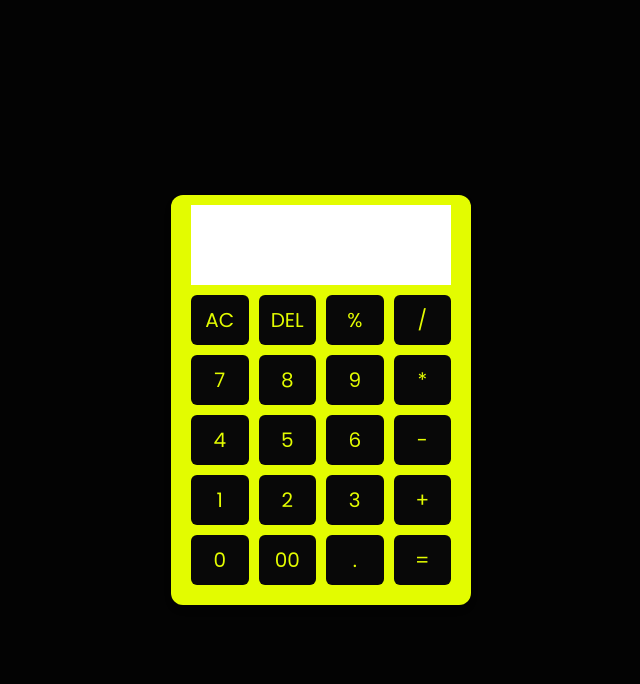
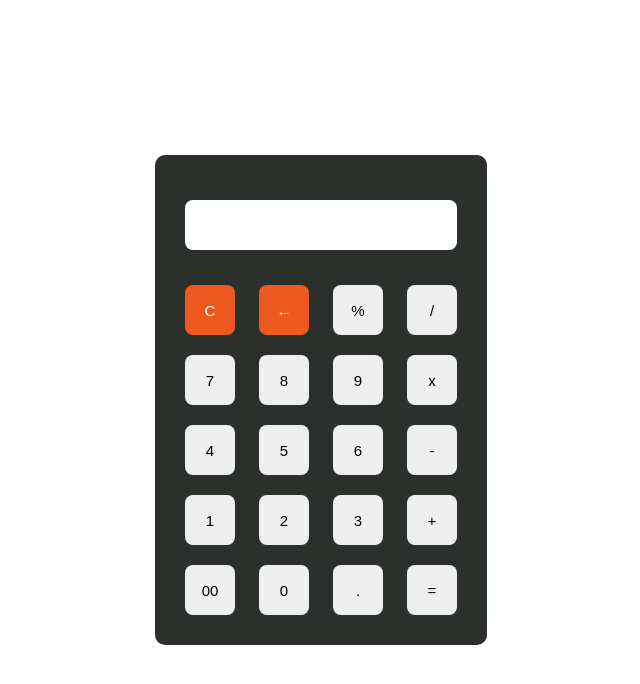
Before and after one commit to AkashBalaSudharson/CODSOFT, a plain HTML site: page calc/index.html in a window 1280 px wide. Shown: the whole page, without its empty margins (319-959 px from the left). Drawn offline with Linux system fonts and the light colour scheme.

Commit message:
Add files via upload

```diff
--- a/calc/css/styles.css
+++ b/calc/css/styles.css
@@ -1,55 +1,49 @@
-/* Import Google font - Poppins */
-@import url("https://fonts.googleapis.com/css2?family=Poppins:wght@300;400;500;600;700&display=swap");
 * {
   margin: 0;
   padding: 0;
   box-sizing: border-box;
-  font-family: "Poppins", sans-serif;
 }
-body {
+#calc {
+  width: 100%;
   height: 100vh;
   display: flex;
+  justify-content: center;
   align-items: center;
-  justify-content: center;
-  background: #030303;
 }
-.container {
-  position: relative;
-  max-width: 300px;
-  width: 100%;
-  border-radius: 12px;
-  padding: 10px 20px 20px;
-  background: #e3fc00;
-  box-shadow: 0 5px 10px rgba(0, 0, 0, 0.05);
+#content {
+  background: #2c302c;
+  padding: 20px;
+  border-radius: 10px;
+
 }
-.display {
-  height: 80px;
-  width: 100%;
-  outline: none;
-  border: none;
+#content form input {
+  border: 0;
+  outline: 0;
+  width: 50px;
+  height: 50px;
+  border-radius: 8px;
+  font-size: 15px;
+  margin: 10px;
+  cursor: pointer;
+}
+#backspace {
+  background-color: rgb(237, 89, 30);
+  color: white;
+}
+#res {
+  padding: 10px;
+}
+#clear {
+  background-color: rgb(237, 89, 30);
+  color: white;
+}
+form #output {
+  display: flex;
+  justify-content: flex-end;
+  margin: 15px 0;
+}
+form #output input {
   text-align: right;
-  margin-bottom: 10px;
+  flex: 1;
   font-size: 25px;
-  color: #030303;
-  pointer-events: none;
 }
-.buttons {
-  display: grid;
-  grid-gap: 10px;
-  grid-template-columns: repeat(4, 1fr);
-}
-.buttons button {
-  padding: 10px;
-  border-radius: 6px;
-  border: none;
-  font-size: 20px;
-  cursor: pointer;
-  color: #e3fc00;
-  background-color: #080808;
-}
-.buttons button:active {
-  transform: scale(0.99);
-}
-.operator {
-  color: #e3fc00;
-}
--- a/calc/index.html
+++ b/calc/index.html
@@ -1,45 +1,45 @@
 <!DOCTYPE html>
-<!-- Coding By CodingNepal - codingnepalweb.com -->
 <html lang="en">
 <head>
-    <meta charset="UTF-8" />
-    <meta http-equiv="X-UA-Compatible" content="IE=edge" />
-    <meta name="viewport" content="width=device-width, initial-scale=1.0" />
    <title>Calculator</title>
-    <link rel="stylesheet" href="css/styles.css" />
+   <link rel="stylesheet" href="css/styles.css">
 </head>
 <body>
-    <div class="container">
-      <input type="text" class="display" />
-
-      <div class="buttons">
-        <button class="operator" data-value="AC">AC</button>
-        <button class="operator" data-value="DEL">DEL</button>
-        <button class="operator" data-value="%">%</button>
-        <button class="operator" data-value="/">/</button>
-
-        <button data-value="7">7</button>
-        <button data-value="8">8</button>
-        <button data-value="9">9</button>
-        <button class="operator" data-value="*">*</button>
-
-        <button data-value="4">4</button>
-        <button data-value="5">5</button>
-        <button data-value="6">6</button>
-        <button class="operator" data-value="-">-</button>
-
-        <button data-value="1">1</button>
-        <button data-value="2">2</button>
-        <button data-value="3">3</button>
-        <button class="operator" data-value="+">+</button>
-
-        <button data-value="0">0</button>
-        <button data-value="00">00</button>
-        <button data-value=".">.</button>
-        <button class="operator" data-value="=">=</button>
+   <div id="calc">
+      <div id="content">
+         <form>
+            <div id="output">
+               <input type="text" id='res'>
+            </div>
+            <div class="btn">
+               <input type="button" value='C' onclick="Clear()" id="clear">
+               <input type="button" value='←' onclick="Back()" id="backspace">
+               <input type="button" value='%' onclick="Solve('%')">
+               <input type="button" value='/' onclick="Solve('/')">
+               <br>
+               <input type="button" value='7' onclick="Solve('7')">
+               <input type="button" value='8' onclick="Solve('8')">
+               <input type="button" value='9' onclick="Solve('9')">
+               <input type="button" value='x' onclick="Solve('*')">
+               <br>
+               <input type="button" value='4' onclick="Solve('4')">
+               <input type="button" value='5' onclick="Solve('5')">
+               <input type="button" value='6' onclick="Solve('6')">
+               <input type="button" value='-' onclick="Solve('-')">
+               <br>
+               <input type="button" value='1' onclick="Solve('1')">
+               <input type="button" value='2' onclick="Solve('2')">
+               <input type="button" value='3' onclick="Solve('3')">
+               <input type="button" value='+' onclick="Solve('+')">
+               <br>
+               <input type="button" value='00' onclick="Solve('00')">
+               <input type="button" value='0' onclick="Solve('0')">
+               <input type="button" value='.' onclick="Solve('.')">
+               <input type="button" value='=' onclick="Result()">
+            </div>
+         </form>
       </div>
    </div>
-
-    <script src="js/script.js"></script>
+   <script src='js/script.js'></script>
 </body>
 </html>
--- a/calc/js/script.js
+++ b/calc/js/script.js
@@ -1,29 +1,34 @@
-const display = document.querySelector(".display");
-const buttons = document.querySelectorAll("button");
-const specialChars = ["%", "*", "/", "-", "+", "="];
-let output = "";
-
-//Define function to calculate based on button clicked.
-const calculate = (btnValue) => {
-  display.focus();
-  if (btnValue === "=" && output !== "") {
-    //If output has '%', replace with '/100' before evaluating.
-    output = eval(output.replace("%", "/100"));
-  } else if (btnValue === "AC") {
-    output = "";
-  } else if (btnValue === "DEL") {
-    //If DEL button is clicked, remove the last character from the output.
-    output = output.toString().slice(0, -1);
-  } else {
-    //If output is empty and button is specialChars then return
-    if (output === "" && specialChars.includes(btnValue)) return;
-    output += btnValue;
+function Solve(val) {
+  var v = document.getElementById('res');
+  v.value += val;
+}
+function Result() {
+  var num1 = document.getElementById('res').value;
+  try {
+     var num2 = eval(num1.replace('x', '*'));
+     document.getElementById('res').value = num2;
+  } catch {
+     document.getElementById('res').value = 'Error';
   }
-  display.value = output;
-};
-
-//Add event listener to buttons, call calculate() on click.
-buttons.forEach((button) => {
-  //Button click listener calls calculate() with dataset value as argument.
-  button.addEventListener("click", (e) => calculate(e.target.dataset.value));
+}
+function Clear() {
+  var inp = document.getElementById('res');
+  inp.value = '';
+}
+function Back() {
+  var ev = document.getElementById('res');
+  ev.value = ev.value.slice(0, -1);
+}
+document.addEventListener('keydown', function (event) {
+  const key = event.key;
+  const validKeys = '0123456789+-*/.%';
+  if (validKeys.includes(key)) {
+     Solve(key === '*' ? 'x' : key);
+  } else if (key === 'Enter') {
+     Result();
+  } else if (key === 'Backspace') {
+     Back();
+  } else if (key.toLowerCase() === 'c') {
+     Clear();
+  }
 });
```
Lines whose indentation alone changed are shown as unchanged.
